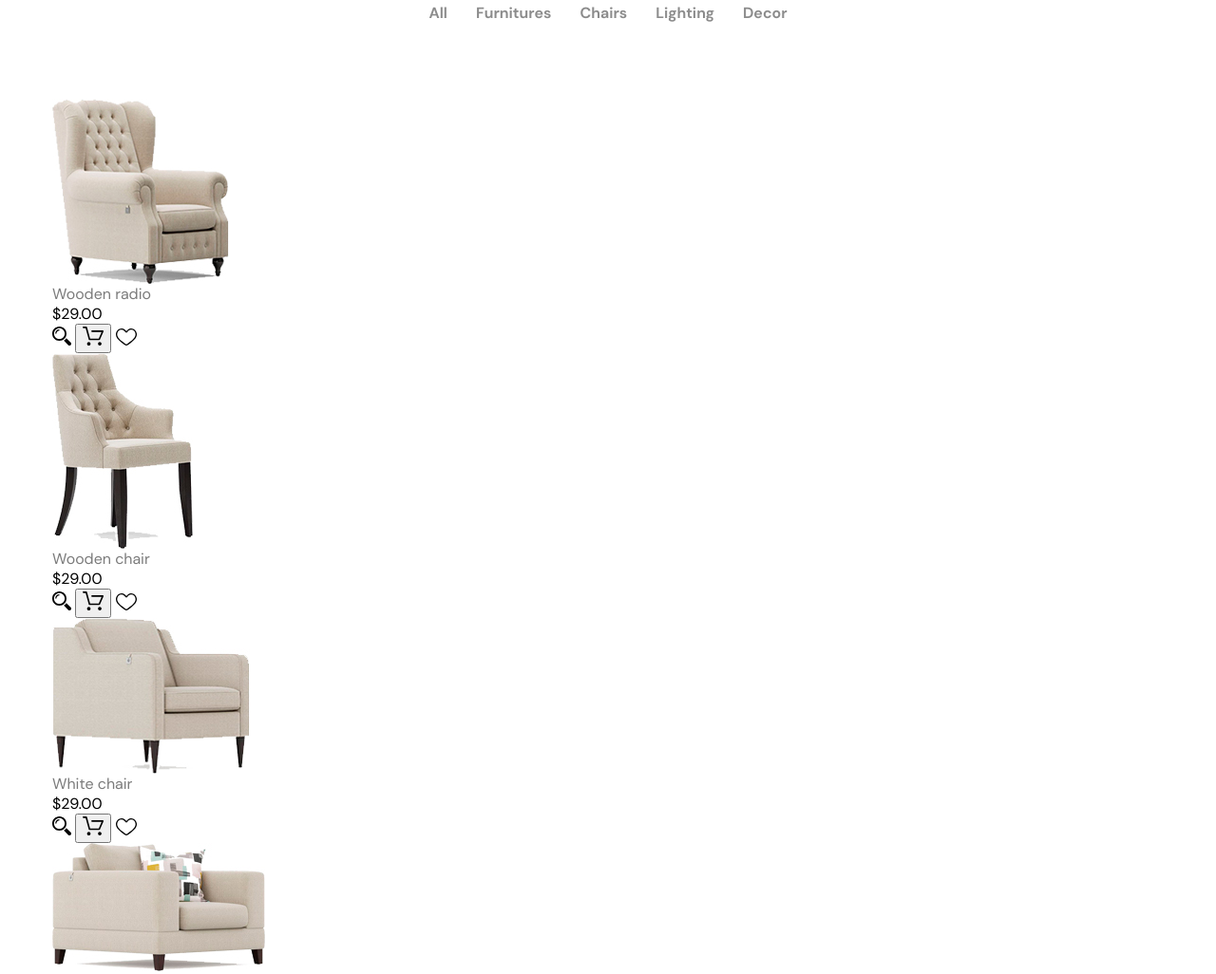
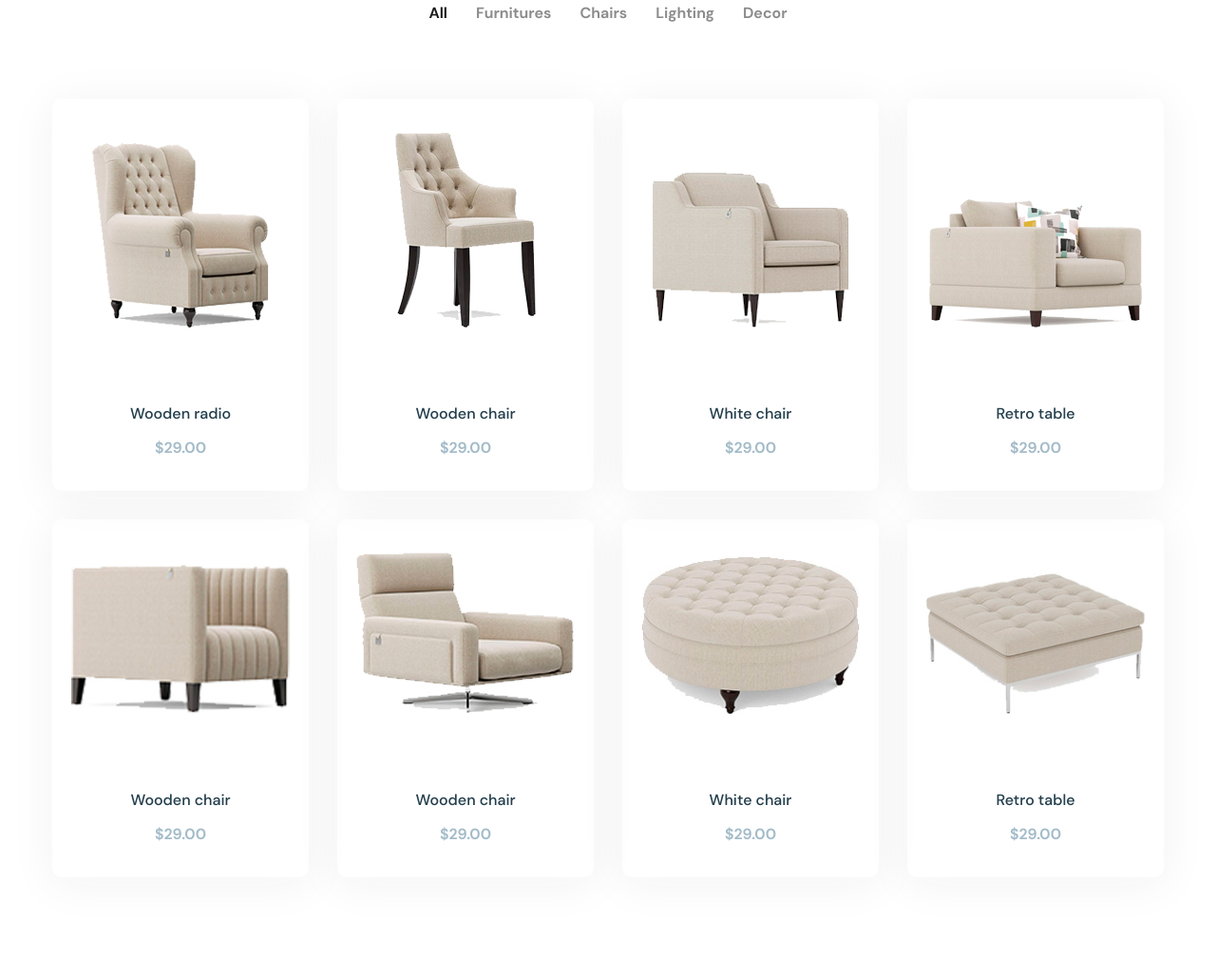
Before and after one commit to kovtun-alexandr/glee, a website: page app/index.html in a window 1280 px wide. Shown: the part 1134-2160 px from the top of the page at 95% size. Drawn offline with nearby package versions, Linux system fonts and the light colour scheme; files that its build step writes are made by us from their sources.

Commit message:
added products week

```diff
--- a/app/index.html
+++ b/app/index.html
@@ -155,14 +155,14 @@
           Products of the week
         </h2>
         <div class="products-week__sorting">
-          <button class="products-week__sorting-btn">All</button>
-          <button class="products-week__sorting-btn">Furnitures</button>
-          <button class="products-week__sorting-btn">Chairs</button>
-          <button class="products-week__sorting-btn">Lighting</button>
-          <button class="products-week__sorting-btn">Decor</button>
+          <button class="products-week__sorting-btn" type="button" data-filter="all">All</button>
+          <button class="products-week__sorting-btn" type="button" data-filter=".furnitures">Furnitures</button>
+          <button class="products-week__sorting-btn" type="button" data-filter=".chairs">Chairs</button>
+          <button class="products-week__sorting-btn" type="button" data-filter=".lighting">Lighting</button>
+          <button class="products-week__sorting-btn" type="button" data-filter=".decor">Decor</button>
         </div>
         <div class="products-week__inner">
-          <div class="products-week__item">
+          <div class="products-week__item mix chairs">
             <img class="products-week__item-image" src="images/product/producr-1.jpg" alt="Product image">
             <a class="products-week__item-link" href="#">
               Wooden radio
@@ -194,7 +194,7 @@
               </a>
             </div>
           </div>
-          <div class="products-week__item">
+          <div class="products-week__item mix chairs">
             <img class="products-week__item-image" src="images/product/producr-2.jpg" alt="Product image">
             <a class="products-week__item-link" href="#">
               Wooden chair
@@ -226,7 +226,7 @@
               </a>
             </div>
           </div>
-          <div class="products-week__item">
+          <div class="products-week__item mix furnitures">
             <img class="products-week__item-image" src="images/product/producr-3.jpg" alt="Product image">
             <a class="products-week__item-link" href="#">
               White chair
@@ -258,7 +258,7 @@
               </a>
             </div>
           </div>
-          <div class="products-week__item">
+          <div class="products-week__item mix chairs furnitures">
             <img class="products-week__item-image" src="images/product/producr-4.jpg" alt="Product image">
             <a class="products-week__item-link" href="#">
               Retro table
@@ -290,7 +290,7 @@
               </a>
             </div>
           </div>
-          <div class="products-week__item">
+          <div class="products-week__item mix lighting chairs furnitures">
             <img class="products-week__item-image" src="images/product/producr-5.jpg" alt="Product image">
             <a class="products-week__item-link" href="#">
               Wooden chair
@@ -322,7 +322,7 @@
               </a>
             </div>
           </div>
-          <div class="products-week__item">
+          <div class="products-week__item mix decor lighting">
             <img class="products-week__item-image" src="images/product/producr-6.jpg" alt="Product image">
             <a class="products-week__item-link" href="#">
               Wooden chair
@@ -354,7 +354,7 @@
               </a>
             </div>
           </div>
-          <div class="products-week__item">
+          <div class="products-week__item mix decor furnitures">
             <img class="products-week__item-image" src="images/product/producr-7.jpg" alt="Product image">
             <a class="products-week__item-link" href="#">
               White chair
@@ -386,7 +386,7 @@
               </a>
             </div>
           </div>
-          <div class="products-week__item">
+          <div class="products-week__item mix decor furnitures">
             <img class="products-week__item-image" src="images/product/producr-8.jpg" alt="Product image">
             <a class="products-week__item-link" href="#">
               Retro table
--- a/app/js/main.js
+++ b/app/js/main.js
@@ -1,4 +1,5 @@
 $(function(){
+
   $('.main-slider__inner').slick({
     dots:true,
     arrows:false,
@@ -6,4 +7,7 @@ $(function(){
     autoplay:true,
     autoplaySpeed: 2000
   })
+
+  var mixer = mixitup('.products-week__inner');
+
 });
--- a/app/scss/_vars.scss
+++ b/app/scss/_vars.scss
@@ -33,3 +33,17 @@ $btn: #a3bbc8;
   font-family: 'Rubik-Medium', sans-serif;
   font-weight: 500;
 }
+
+%btn{
+  width: 45px;
+  height: 45px;
+  background-color: #fff;
+  border-radius: 50%;
+  fill: $btn;
+  display: flex;
+  justify-content: center;
+  align-items: center;
+  border: none;
+  cursor: pointer;
+  box-shadow: 0px 6px 47px 3px rgba(37, 37, 37, 0.05);
+}
--- a/app/scss/style.scss
+++ b/app/scss/style.scss
@@ -208,12 +208,70 @@
       padding: 0;
       cursor: pointer;
       color: #8b8b8b;
+      outline: transparent;
+      &.mixitup-control-active{
+        color: #191919;
+      }
     }
     &-btn + .products-week__sorting-btn{
       margin-left: 30px;
     }
   }
+  &__inner{
+    display: grid;
+    grid-template-columns: repeat(4, 1fr);
+    grid-gap: 30px;
+  }
+  &__item{
+    box-shadow: 0px 6px 47px 3px rgba(37, 37, 37, 0.05);
+    border-radius: 10px;
+    display: flex;
+    flex-direction: column;
+    justify-content: flex-end;
+    align-items: center;
+    padding: 20px;
+    position: relative;
+    overflow: hidden;
+    &:hover{
+      .products-week__item-btn{
+        transform: translateY(-50%);
+      }
+    }
+    &-image{
+      margin: 15px 0 80px;
+    }
+    &-link{
+      @extend %dmsans-500;
+      color: $title;
+      margin-bottom: 15px;
+    }
+    &-cost{
+      @extend %dmsans-700;
+      color: $accent;
+      margin-bottom: 15px;
+    }
+    &-btn{
+      position: absolute;
+      top: 50%;
+      display: flex;
+      transform: translateY(-9999px);
+      transition: all .2s;
+    }
+    &-search,
+    &-cart,
+    &-wishlist{
+      @extend %btn;
+      margin: 0 7px;
+      transition: all .3s;
+      &:hover{
+        background-color: $btn;
+        fill: #fff;
+      }
+    }
+  }
 }
+
+
 
 .footer-top{
   display: flex;
--- a/gulpfile.js
+++ b/gulpfile.js
@@ -32,6 +32,7 @@ function scripts(){
   return src([
     'node_modules/jquery/dist/jquery.js',
     'node_modules/slick-carousel/slick/slick.js',
+    'node_modules/mixitup/dist/mixitup.js',
     'app/js/main.js'
   ])
   .pipe(concat('main.min.js'))
--- a/package.json
+++ b/package.json
@@ -18,6 +18,7 @@
     "gulp-sass": "^4.1.0",
     "gulp-uglify": "^3.0.2",
     "jquery": "^3.5.1",
+    "mixitup": "^3.3.1",
     "slick-carousel": "^1.8.1"
   }
 }
```
Also changed, not shown: app/js/main.min.js.
